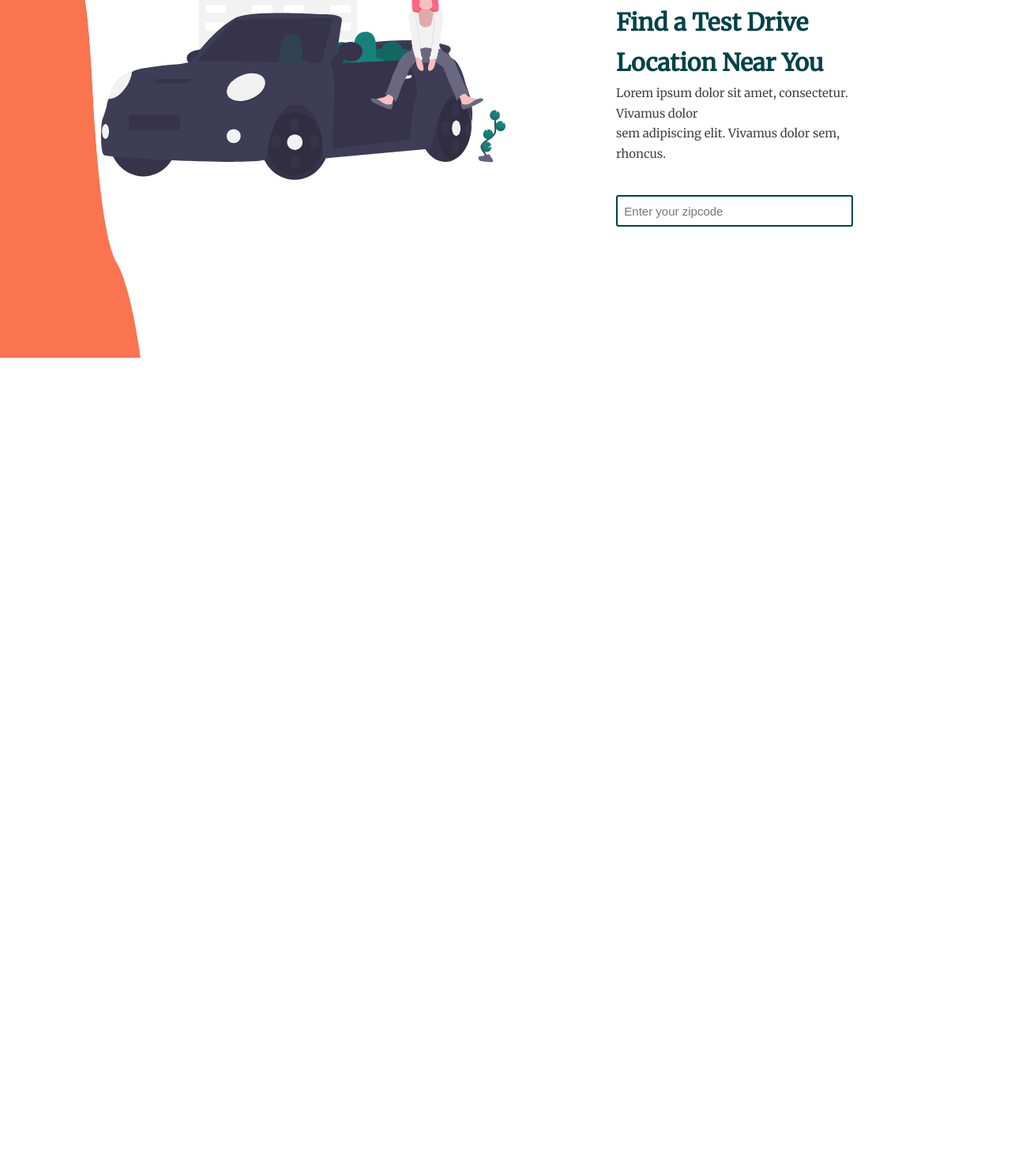
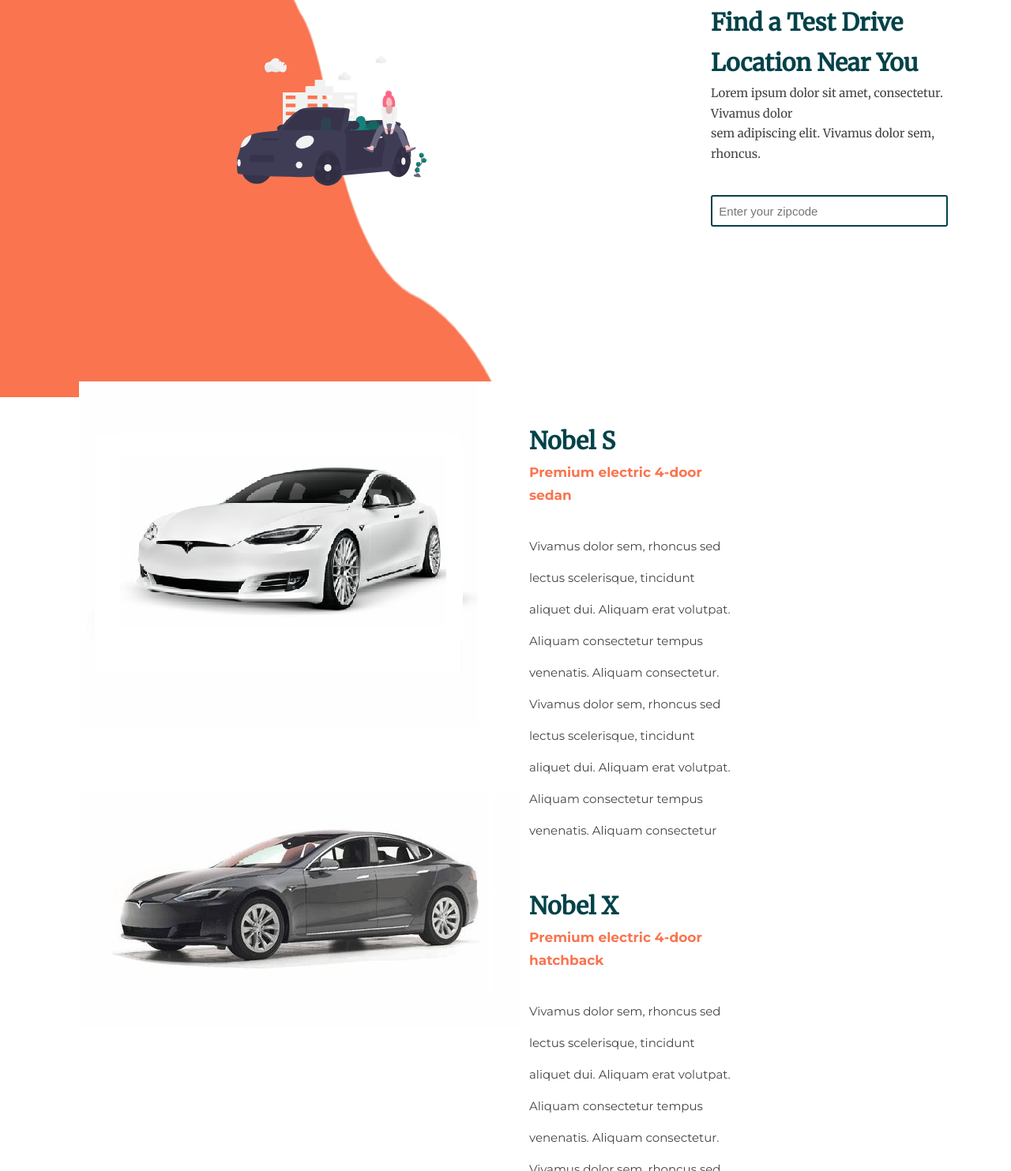
Before and after one commit to selenacl/nobel-landing, a website: page index.html in a window 1280 px wide. Shown: the part 2147-3630 px from the top of the page at 79% size. Before the commit the page ends 2605 px from the top, so only its background shows below. Drawn offline with Linux system fonts and the light colour scheme.

Commit message:
cars page

```diff
--- a/index.html
+++ b/index.html
@@ -137,6 +137,36 @@
             <input type="text" class="testdrive__right--input" placeholder="  Enter your zipcode">
         </div>
     </section>
+    <section class="cars">
+        <div class="cars__left">
+            <img src="img/t1.png">
+            <img src="img/t2.png">
+        </div>
+        <div class="cars__right">
+            <div class="cars__group">
+                <h3 class="cars__group--title">Nobel S</h3>
+                <h4 class="cars__group--subtitle">Premium electric 4-door sedan</h4>
+                <p class="cars__group--text">Vivamus dolor sem, rhoncus sed lectus scelerisque,
+                    tincidunt aliquet dui. Aliquam erat volutpat. Aliquam
+                    consectetur tempus venenatis. Aliquam consectetur.
+                    Vivamus dolor sem, rhoncus sed lectus scelerisque,
+                    tincidunt aliquet dui. Aliquam erat volutpat. Aliquam
+                    consectetur tempus venenatis. Aliquam consectetur
+                </p>
+            </div>
+            <div class="cars__group">
+                <h3 class="cars__group--title">Nobel X</h3>
+                <h4 class="cars__group--subtitle">Premium electric 4-door hatchback</h4>
+                <p class="cars__group--text">Vivamus dolor sem, rhoncus sed lectus scelerisque,
+                    tincidunt aliquet dui. Aliquam erat volutpat. Aliquam
+                    consectetur tempus venenatis. Aliquam consectetur.
+                    Vivamus dolor sem, rhoncus sed lectus scelerisque,
+                    tincidunt aliquet dui. Aliquam erat volutpat. Aliquam
+                    consectetur tempus venenatis. Aliquam consectetur
+                </p>
+            </div>
+        </div>
+    </section>
 </body>
 
 </html>
--- a/sass/_base.scss
+++ b/sass/_base.scss
@@ -44,4 +44,8 @@ body {
     height: 125vh;
 }
 
+.cars {
+    height: 100vh;
+}
+
 input:focus {outline:0;}
--- /dev/null
+++ b/sass/_cars.scss
@@ -0,0 +1,40 @@
+@import "variables";
+
+.cars {
+    display: flex;
+    margin-top: 3rem;
+    padding-right: 20rem;
+
+    &__left {
+        flex: 1;
+    }
+
+    &__right {
+        flex: 1;
+        display: flex;
+        flex-direction: column;
+    }
+
+    &__group {
+        padding-right: 5rem;
+        flex: 1;
+        padding-top: 5rem;
+
+        &--title {
+            font-family: 'Merriweather', serif;
+            color: $color-teal-primary;
+            font-size: 3rem;
+        }
+
+        &--subtitle {
+            color: $color-orange-primary;
+            font-size: 1.7rem;
+            padding-bottom: 3rem;
+        }
+
+        &--text {
+            font-size: 1.5rem;
+            line-height: 4rem;
+        }
+    }
+}
--- a/sass/_testdrive.scss
+++ b/sass/_testdrive.scss
@@ -2,9 +2,7 @@
 
 .testdrive {
     display: flex;
-    position: absolute;
-    left: 0;
-    right: 0;
+
     padding-top: 25rem;
     padding-right: 20rem;
 
@@ -39,17 +37,19 @@
     }
 
     &__img {
-        position: absolute;
-        top: 40%;
-        left: 10%;
-        height: 40%;
-        width: 40%;
+        height: 120%;
+        width: 120%;
         z-index: 10;
+        margin-left: 20rem;
     }
 
     &__bg {
-        width: 100%;
+        width: 50%;
         max-height: 100%;
         min-height: 100%;
+        position: absolute;
+        left: 0;
+        right: 0;
+        z-index: -10;
     }
 }
--- a/sass/main.scss
+++ b/sass/main.scss
@@ -5,3 +5,4 @@
 @import "details";
 @import "stats";
 @import "testdrive";
+@import "cars";
```
Also changed, not shown: css/style.css.
